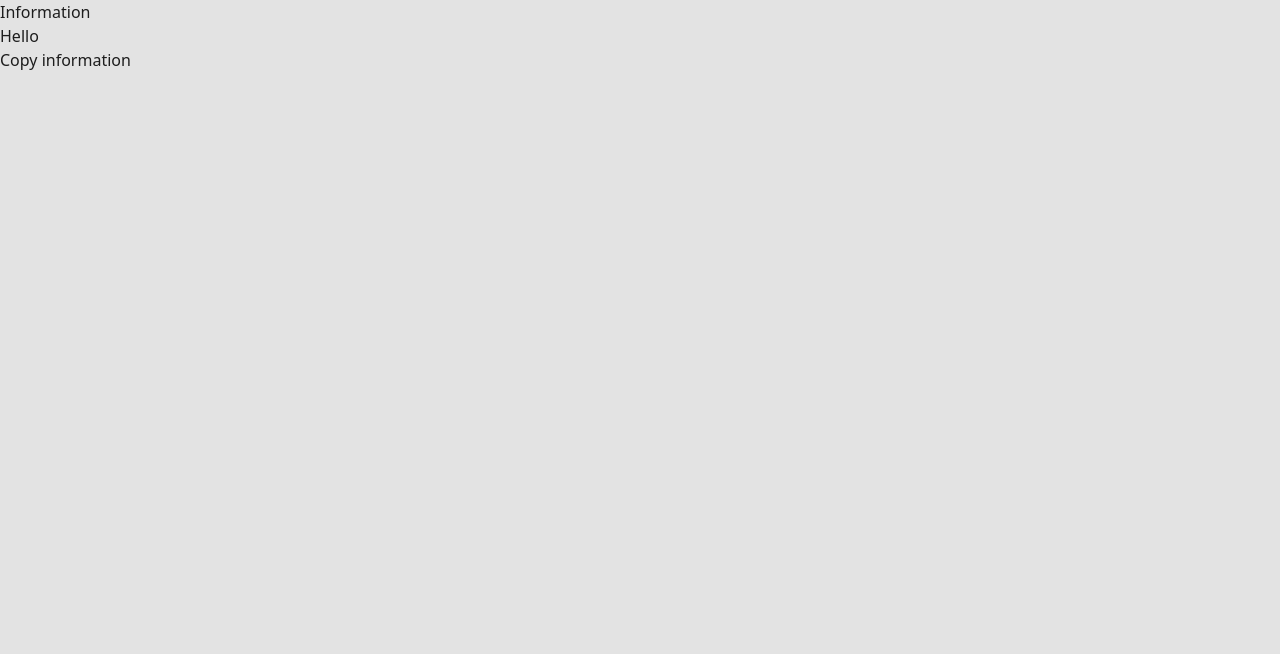
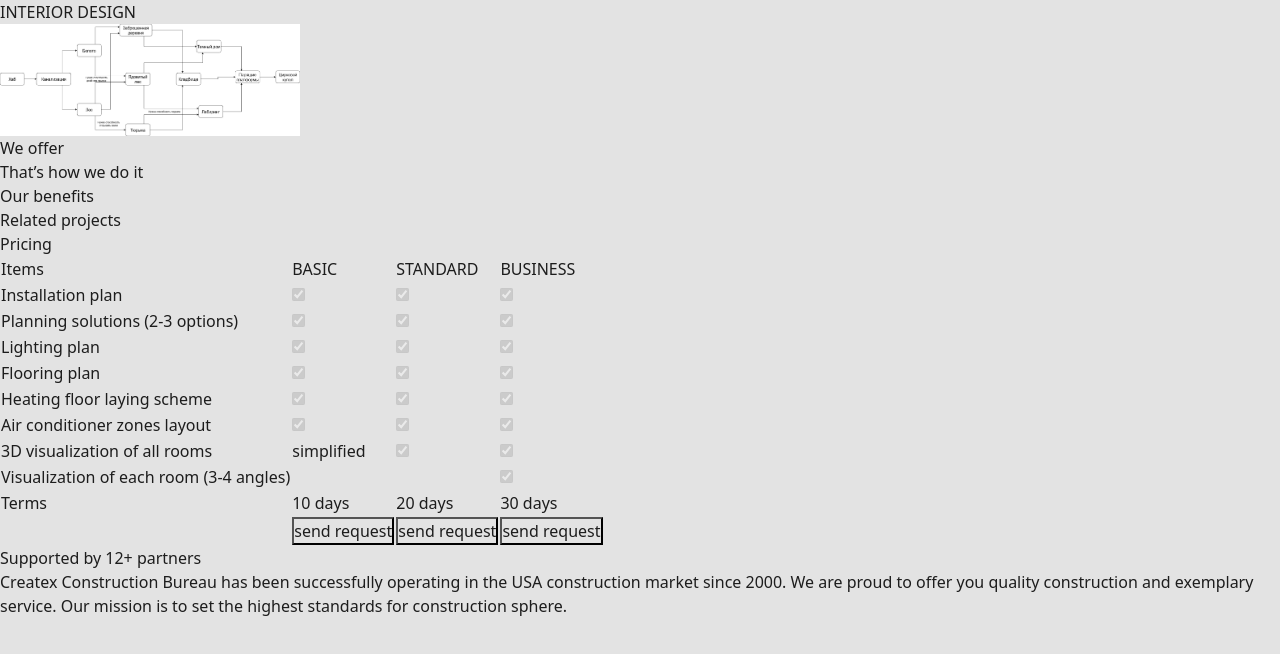
Before and after one commit to CyberBulliyng/Frontend_Project, a website built with Vite: page index.html in a window 1280 px wide. Built offline with nearby package versions, Linux system fonts and the light colour scheme.

Commit message:
add default layout

```diff
--- a/index.html
+++ b/index.html
@@ -4,7 +4,7 @@
     <meta charset="UTF-8" />
     <link rel="icon" type="image/svg+xml" href="/vite.svg" />
     <meta name="viewport" content="width=device-width, initial-scale=1.0" />
-    <title>Vite App</title>
+    <title>My app frontend project</title>
 
     <style media="(prefers-color-scheme: light)">
       @import url('./src/styles/colors/light.css');
@@ -14,9 +14,108 @@
     </style>
   </head>
   <body>
-    <header>Information</header>
-    <p>Hello</p>
-    <footer>Copy information</footer>
+    <div>
+      <div class="navbar"></div>
+      <p>INTERIOR DESIGN</p>
+    </div>
+    <div class="first_block">
+      <div>
+        <img src="/map.png" alt="The game map" width="300" height="100" />
+        <h3>We offer</h3>
+      </div>
+      <div>
+        <h3>That’s how we do it</h3>
+        <div></div>
+      </div>
+    </div>
+    <div class="second_block">
+      <h3>Our benefits</h3>
+    </div>
+    <div class="third_block">
+      <h3>Related projects</h3>
+    </div>
+    <div class="forth_block">
+      <h3>Pricing</h3>
+      <table>
+        <tr>
+          <td>Items</td>
+          <td>BASIC</td>
+          <td>STANDARD</td>
+          <td>BUSINESS</td>
+        </tr>
+        <tr>
+          <td>Installation plan</td>
+          <td><input type="checkbox" checked disabled></input></td>
+          <td><input type="checkbox" checked disabled></input></td>
+          <td><input type="checkbox" checked disabled></input></td>
+        </tr>
+        <tr>
+          <td>Planning solutions (2-3 options)</td>
+          <td><input type="checkbox" checked disabled></input></td>
+          <td><input type="checkbox" checked disabled></input></td>
+          <td><input type="checkbox" checked disabled></input></td>
+        </tr>
+        <tr>
+          <td>Lighting plan</td>
+          <td><input type="checkbox" checked disabled></input></td>
+          <td><input type="checkbox" checked disabled></input></td>
+          <td><input type="checkbox" checked disabled></input></td>
+        </tr>
+        <tr>
+          <td>Flooring plan</td>
+          <td><input type="checkbox" checked disabled></input></td>
+          <td><input type="checkbox" checked disabled></input></td>
+          <td><input type="checkbox" checked disabled></input></td>
+        </tr>
+        <tr>
+          <td>Heating floor laying scheme</td>
+          <td><input type="checkbox" checked disabled></input></td>
+          <td><input type="checkbox" checked disabled></input></td>
+          <td><input type="checkbox" checked disabled></input></td>
+        </tr>
+        <tr>
+          <td>Air conditioner zones layout</td>
+          <td><input type="checkbox" checked disabled></input></td>
+          <td><input type="checkbox" checked disabled></input></td>
+          <td><input type="checkbox" checked disabled></input></td>
+        </tr>
+        <tr>
+          <td>3D visualization of all rooms</td>
+          <td>simplified</td>
+          <td><input type="checkbox" checked disabled></input></td>
+          <td><input type="checkbox" checked disabled></input></td>
+        </tr>
+        <tr>
+          <td>Visualization of each room (3-4 angles)</td>
+          <td></td>
+          <td></td>
+          <td><input type="checkbox" checked disabled></input></td>
+        </tr>
+        <tr>
+          <td>Terms</td>
+          <td>10 days</td>
+          <td>20 days</td>
+          <td>30 days</td>
+        </tr>
+        <tr>
+          <td></td>
+          <td><button>send request</button></td>
+          <td><button>send request</button></td>
+          <td><button>send request</button></td>
+        </tr>
+      </table>
+      <h3>Supported by 12+ partners</h3>
+    </div>
+    <div class="last_block"></div>
+    <footer>
+      <div>
+      <p>Createx Construction Bureau has been successfully operating in
+        the USA construction market since 2000.
+        We are proud to offer you quality construction and exemplary service.
+        Our mission is to set the highest standards for construction sphere.</p>
+      </div>
+    </footer>
+
     <script type="module" src="/src/index.js"></script>
   </body>
 </html>
--- a/src/index.css
+++ b/src/index.css
@@ -3,3 +3,7 @@
 @import './styles/normalize.css';
 @import './styles/global/utility.css';
 @import './styles/components/container.css';
+
+div {
+  flex-direction: row;
+}
```
Also changed, not shown: public/map.png (added).
